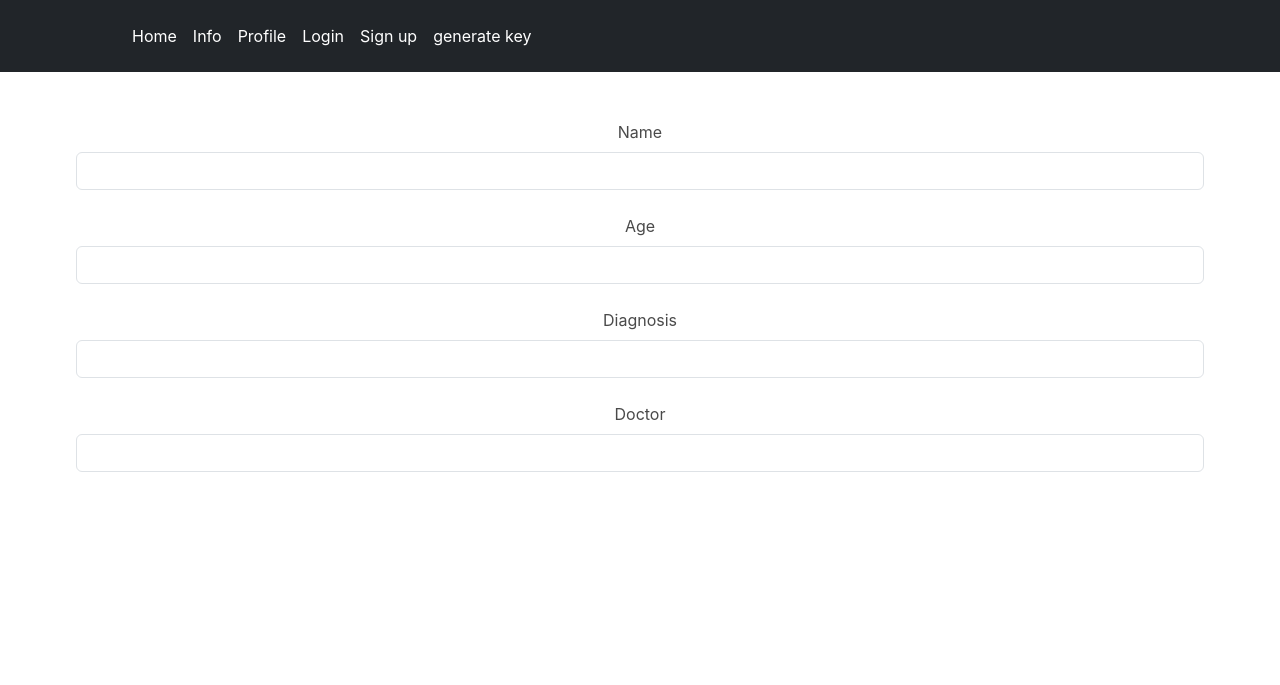
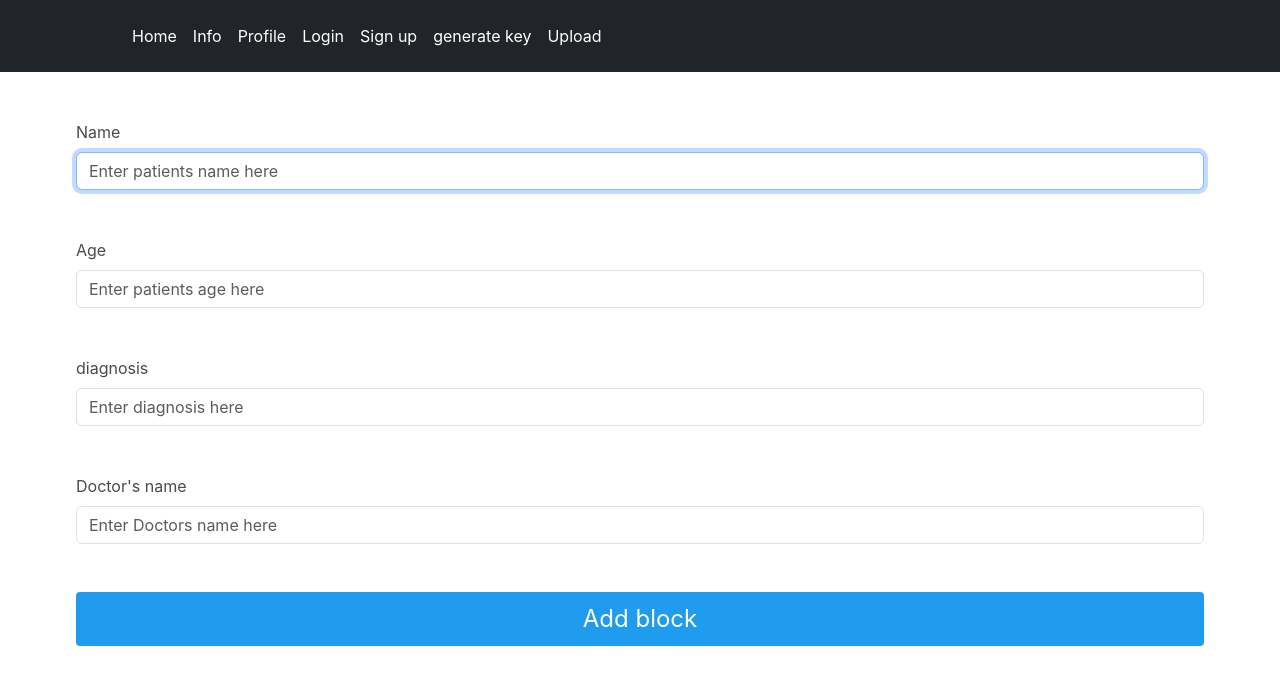
Before and after one commit to ghanem025/Blockchain-app, a Flask app: template src/templates/add_block.html in a window 1280 px wide. Shown: the top 685 px of the page. Run offline with Flask 3, Linux system fonts and the light colour scheme; the template is opened without the code that fills it, so the values that code supplies are empty; some libraries are stand-ins or nearby versions.

Commit message:
website can add blocks to the chain

```diff
--- a/src/main.py
+++ b/src/main.py
@@ -41,6 +41,10 @@ def display_chain():
 
 	return response
 
+@main.route('/adding_block')
+def add_block_site():
+	return render_template('add_block.html')
+
 @main.route('/adding_block', methods=['POST'])
 def add_block():
 	import time
--- a/src/templates/add_block.html
+++ b/src/templates/add_block.html
@@ -3,27 +3,36 @@
 {% block content %}
 <div>
     <form method="POST" action="/adding_block">
-        <!-- Email input -->
-        <div class="form-outline mb-4">
-          <label class="form-label" for="user">Name</label>
-          <input type="name" id="user" class="form-control" />
+      <!-- Patient Name -->
+      <div class="form-outline mb-5">
+        <div class="control">
+            <label class="form-label" for="user">Name</label>
+            <input class="form-control" type="name" name="name" placeholder="Enter patients name here" autofocus="">
+        </div>
+      </div>
+      <!-- Patient age -->
+      <div class="form-outline mb-5">
+        <div class="control">
+            <label class="form-label" for="user">Age</label>
+            <input class="form-control" type="age" name="age" placeholder="Enter patients age here" autofocus="">
+        </div>
+      </div>
+      <!-- Patient diagnosis -->
+      <div class="form-outline mb-5">
+        <div class="control">
+            <label class="form-label" for="user">diagnosis</label>
+            <input class="form-control" type="diagnosis" name="diagnosis" placeholder="Enter diagnosis here" autofocus="">
+        </div>
+      </div>
 
+      <!--Doctor information-->
+      <div class="form-outline mb-5">
+        <div class="control">
+            <label class="form-label" for="user">Doctor's name</label>
+            <input class="form-control" type="doctor" name="doctor" placeholder="Enter Doctors name here" autofocus="">
         </div>
-
-        <!-- Password input -->
-        <div class="form-outline mb-4">
-          <label class="form-label" for="user">Age</label>
-          <input type="age" id="user" class="form-control" />
-
-        </div>
-        <div class="form-outline mb-4">
-            <label class="form-label" for="user">Diagnosis</label>
-            <input type="diagnosis" id="user" class="form-control" />
-        </div>
-        <div class="form-outline mb-4">
-            <label class="form-label" for="user">Doctor</label>
-            <input type="doctor" id="user" class="form-control" />
-        </div>
+      </div>
+      <button class="button is-block is-info is-large is-fullwidth">Add block</button>
 
     </form>
 
--- a/src/templates/base.html
+++ b/src/templates/base.html
@@ -34,6 +34,8 @@
                     <li><a href="{{ url_for('auth.signup') }}" class="nav-link px-2 text-white">Sign up</a></li>
 
                     <li class="nav-item"><a href="{{ url_for('auth.generate_key') }}" class="nav-link px-2 text-white">generate key</a></li>
+                    <li class="nav-item"><a href="{{ url_for('main.add_block_site') }}" class="nav-link px-2 text-white">Upload</a></li>
+
                 </ul>
                 <div class="text-end">
 
```
